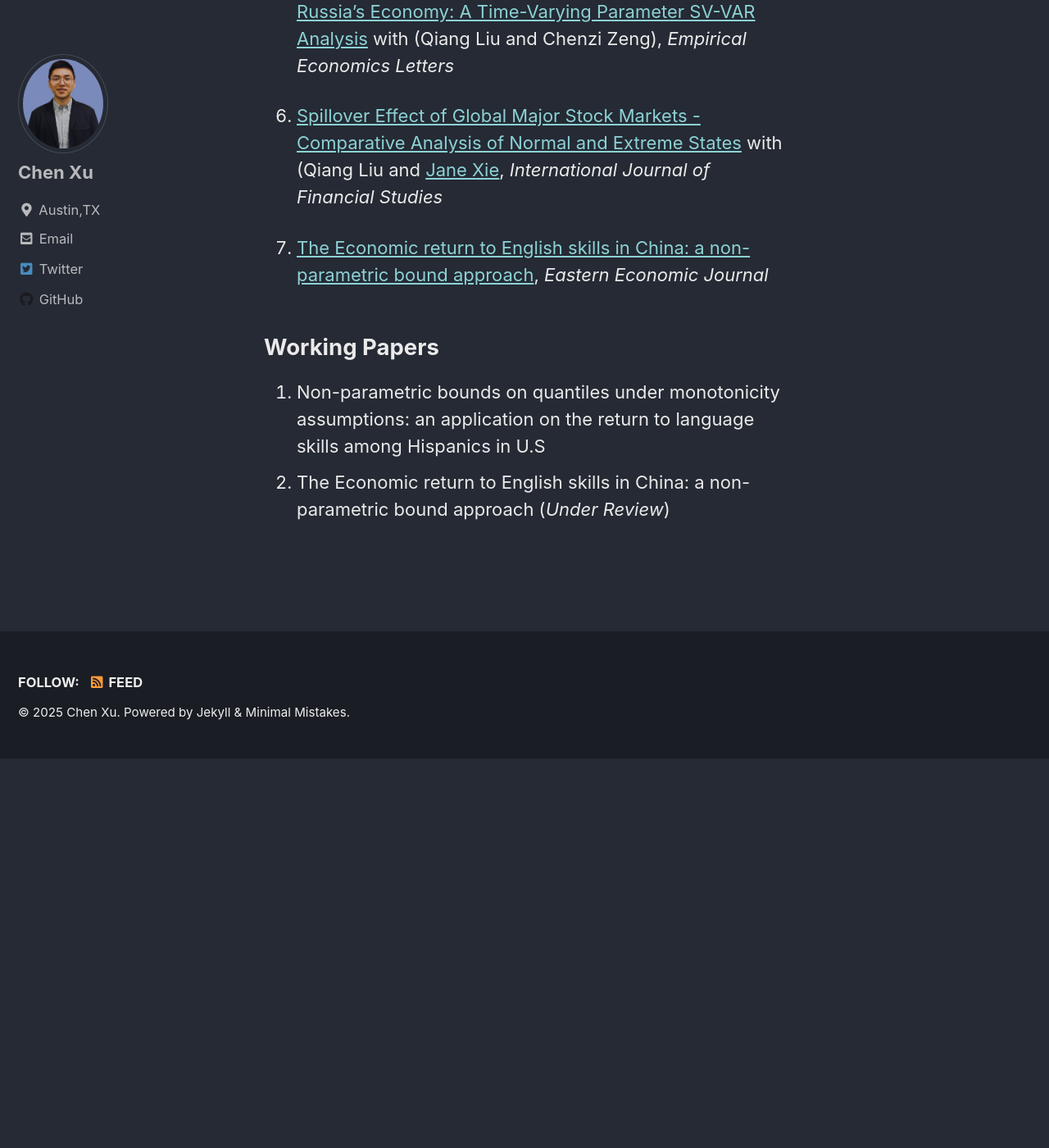
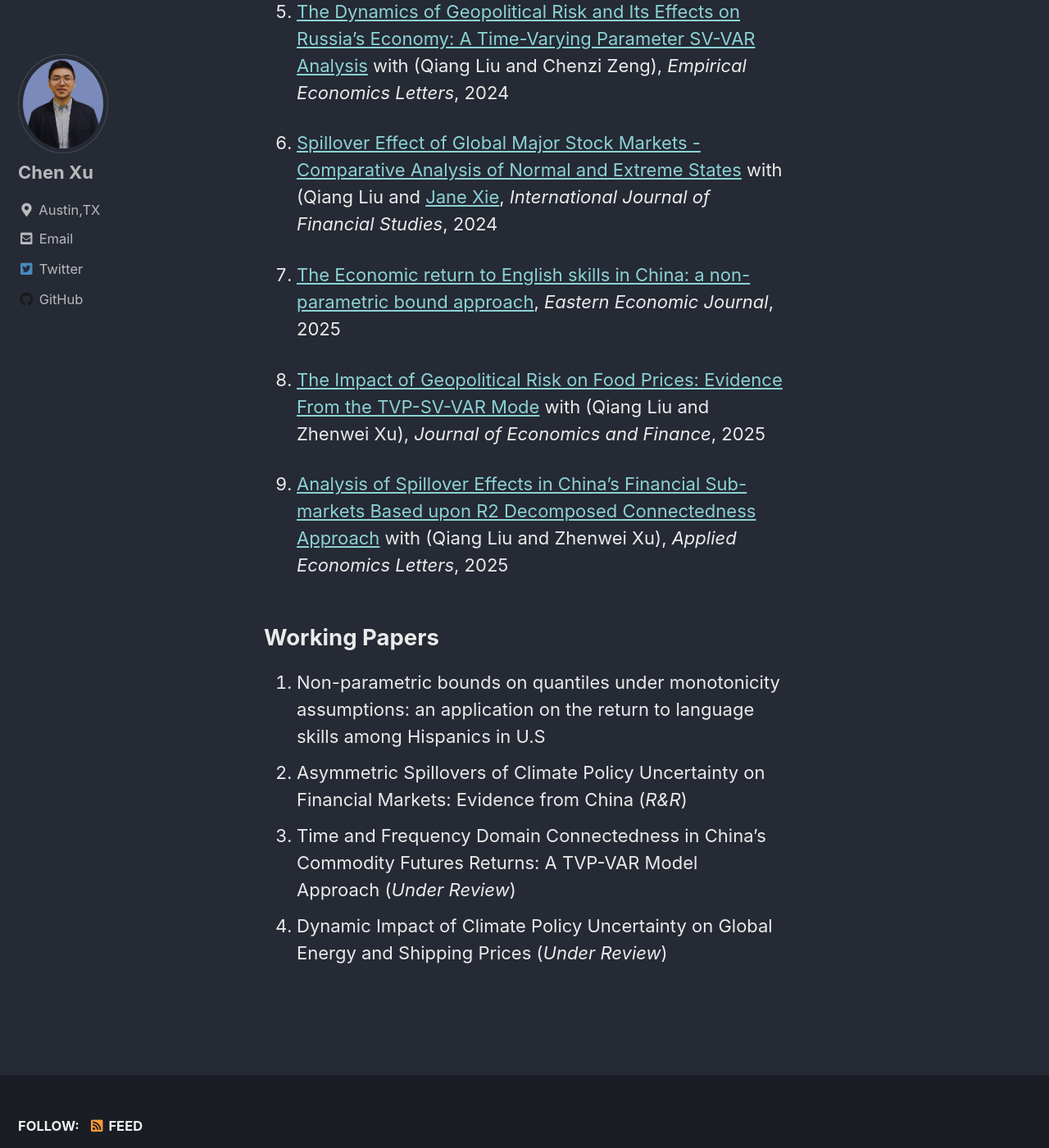
Before and after one commit to chenxuecon/chenxuecon.github.io, a Jekyll site: the page built from _pages/Research.md, in a window 1280 px wide and 1400 px high, scrolled down 834 px. Shown: the whole window at 82% size. Built offline with Jekyll 4.4.1, drawn with Linux system fonts in a browser that asks for light colours; cached includes are drawn as plain includes; before the commit the page ends 1759 px from its top, so only the background shows below that.

Commit message:
Update Research.md

```diff
--- a/_pages/Research.md
+++ b/_pages/Research.md
@@ -15,19 +15,27 @@ fontsize: 0.5pt
 3. [Social Interactions and Cognitive Function among Older Adults in China](https://zenodo.org/record/7855526) With (Ying Chen, [Yi Duan](https://www.marshall.edu/cob/profile/yi-duan/)), *Empirical Economics Letters*
 
 4. [The economic value of language in China: How important is Mandarin proficiency in the Chinese labor market? A bounding approach](https://www.sciencedirect.com/science/article/abs/pii/S0927537123000684)
-with ([Xiao Liu](https://econxiaoliu.weebly.com/)), *Labour Economics*
+with ([Xiao Liu](https://econxiaoliu.weebly.com/)), *Labour Economics*, 2023
 
 5. [The Dynamics of Geopolitical Risk and Its Effects on Russia’s Economy: A
-Time-Varying Parameter SV-VAR Analysis](http://www.eel.my100megs.com/volume-23-number-6.htm) with (Qiang Liu and Chenzi Zeng), *Empirical Economics Letters*
+Time-Varying Parameter SV-VAR Analysis](http://www.eel.my100megs.com/volume-23-number-6.htm) with (Qiang Liu and Chenzi Zeng), *Empirical Economics Letters*, 2024
 
 6. [Spillover Effect of Global Major Stock Markets - Comparative Analysis of
 Normal and Extreme States](https://www.mdpi.com/2227-7072/12/2/53?utm_campaign=releaseissue_ijfsutm_medium=emailutm_source=releaseissueutm_term=doilink23) with (Qiang Liu and [Jane Xie](https://www.stedwards.edu/directory/employees/xie-jane), *International Journal
-of Financial Studies*
+of Financial Studies*, 2024
 
 7. [The Economic return to English skills in China: a non-parametric bound
-approach](https://link.springer.com/article/10.1057/s41302-025-00296-7), *Eastern Economic Journal*
+approach](https://link.springer.com/article/10.1057/s41302-025-00296-7), *Eastern Economic Journal*, 2025
+
+8. [The Impact of Geopolitical Risk on Food Prices: Evidence From the
+TVP-SV-VAR Mode](https://link.springer.com/article/10.1007/s12197-025-09710-4) with (Qiang Liu and Zhenwei Xu), *Journal of Economics and Finance*, 2025
+
+9. [Analysis of Spillover Effects in China’s Financial Sub-markets Based upon R2
+Decomposed Connectedness Approach](https://www.tandfonline.com/doi/pdf/10.1080/13504851.2025.2471554?casa_token=AUyRoT0Lhj0AAAAA:AOD7wuQQsOzQOBQIikAYSyHUdqOAlKo4I7BlaOf2pHaARzMm4n2aIMuYwuyTu-5OsatUTLyvxkH6yg) with (Qiang Liu and Zhenwei Xu), *Applied Economics Letters*, 2025
 
 
 ## Working Papers
 1. Non-parametric bounds on quantiles under monotonicity assumptions: an application on the return to language skills among Hispanics in U.S
-2. The Economic return to English skills in China: a non-parametric bound approach (*Under Review*)
+2. Asymmetric Spillovers of Climate Policy Uncertainty on Financial Markets: Evidence from China (*R&R*)
+3. Time and Frequency Domain Connectedness in China’s Commodity Futures Returns: A TVP-VAR Model Approach (*Under Review*)
+4. Dynamic Impact of Climate Policy Uncertainty on Global Energy and Shipping Prices (*Under Review*)
```
